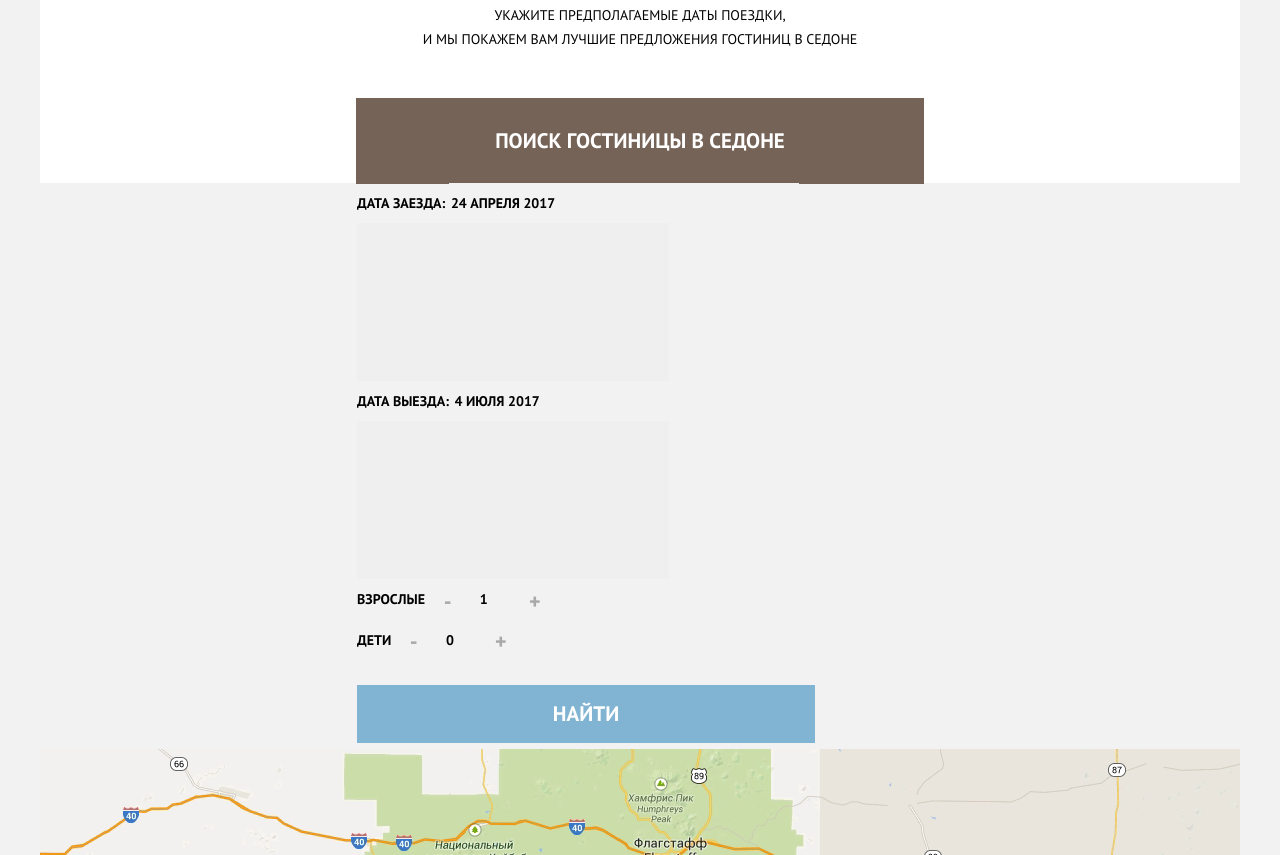
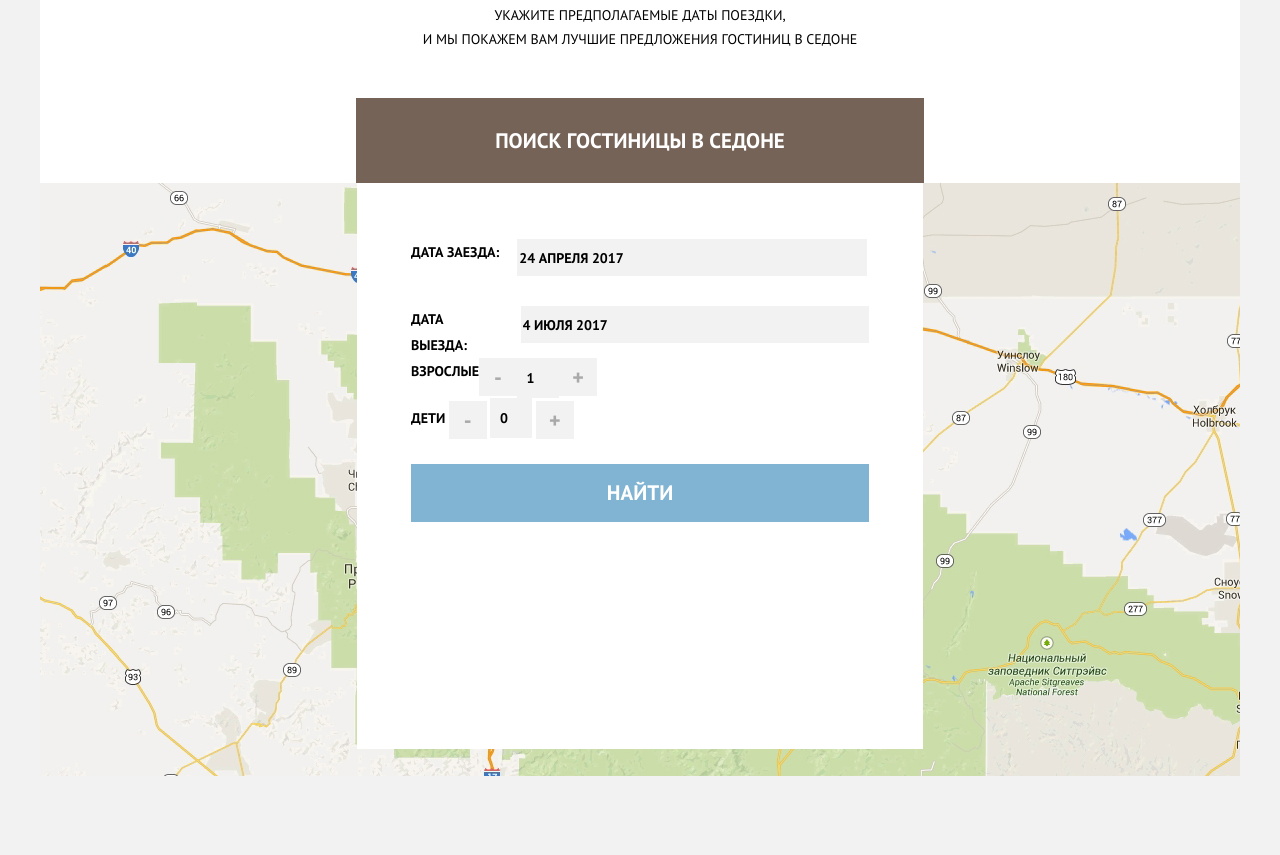
Before and after one commit to ElliZi/803237-sedona, a plain HTML site: page index.html in a window 1280 px wide. Shown: the part 1985-2840 px from the top of the page. After the commit the page ends 2769 px from the top, so only its background shows below. Drawn offline with Linux system fonts and the light colour scheme.

Commit message:
Декоративные элементы. В процессе разметки search-modal-window

```diff
--- a/css/style.css
+++ b/css/style.css
@@ -451,6 +451,10 @@ a.nav-catalog {
     align-items: center;
 }
 
+.map {
+    position: absolute;
+}
+
 .search-modal-window {
     display: flex;
     flex-direction: column;
@@ -458,11 +462,21 @@ a.nav-catalog {
     width: 566px;
     height: 566px;
     font-weight: 700;
+    background-color: #ffffff;
+    position: absolute;
 }
+
 
 .date-field input {
     font-weight: 700;
 }
+
+.search-form {
+    margin: 56px;
+}
+
+.search-info {
+    }
 
 .search-form input::-webkit-input-placeholder {
     font-family: "PT Sans", Arial, sans-serif;
@@ -595,9 +609,18 @@ a.nav-catalog {
     background-color: #f2f2f2;
 }
 
+.second-row {
+    margin-top: 30px;
+}
+.search-info {
+    display: flex;
+}
+
 .date-field {
     width: 346px;
-    height: 38px;
+    height: 35px;
+    margin-left: 18px;
+    justify-content: right;
 
     color:  #000000;
     text-align: left;
--- a/index.html
+++ b/index.html
@@ -107,30 +107,37 @@
       <section class="search-hotels">
         <div class="proposal-wrapper">
           <h2 class="search-title">Заинтересовались?</h2>
-          <p class="search-proposal">Укажите предполагаемые даты поездки, <br>и мы покажем вам лучшие предложения гостиниц в Седоне</p>
+          <p class="search-proposal">Укажите предполагаемые даты поездки, <br>и мы покажем вам лучшие предложения гостиниц
+            в Седоне</p>
           <button type="button" class="button search-form-button button-brown">Поиск гостиницы в Седоне</button>
         </div>
         <div class="search-map-wrapper">
+          <div class="map">
+            <h3 class="visually-hidden">Карта Google</h3>
+            <img src="img/map.jpg" width="1200" height="593" alt="Карта Google">
+          </div>
           <div class="search-modal-window">
             <h3 class="visually-hidden">Форма поиска отеля</h3>
             <form class="search-form" action="https://echo.htmlacademy.ru" method="post">
               <div class="search-info">
                 <label for="date-arrival">Дата заезда:</label>
                 <input type="text" class="date-field" name="date-arrival" id="date-arrival" placeholder="24 апреля 2017">
+                  <!--
                 <button type="button" class="button calendar-icon">
                   <svg class="calendar-icon-svg">
-                    <!--здесь будет иконка-->
                   </svg>
                 </button>
+                -->
               </div>
-              <div class="search-info">
+              <div class="search-info second-row">
                 <label for="date-departure">Дата выезда:</label>
                 <input type="text" class="date-field" name="date-departure" id="date-departure" placeholder="4 июля 2017">
+                <!--
                 <button type="button" class="button calendar-icon">
                   <svg class="calendar-icon-svg">
-                    <!--здесь будет иконка-->
                   </svg>
                 </button>
+                -->
               </div>
               <div class="search-info">
                 <label for="adult">Взрослые</label>
@@ -146,10 +153,6 @@
               </div>
               <button class="button search-form-button button-blue" type="submit">Найти</button>
             </form>
-          </div>
-          <div class="map">
-            <h3 class="visually-hidden">Карта Google</h3>
-            <img src="img/map.jpg" width="1200" height="593" alt="Карта Google">
           </div>
         </div>
       </section>
```
